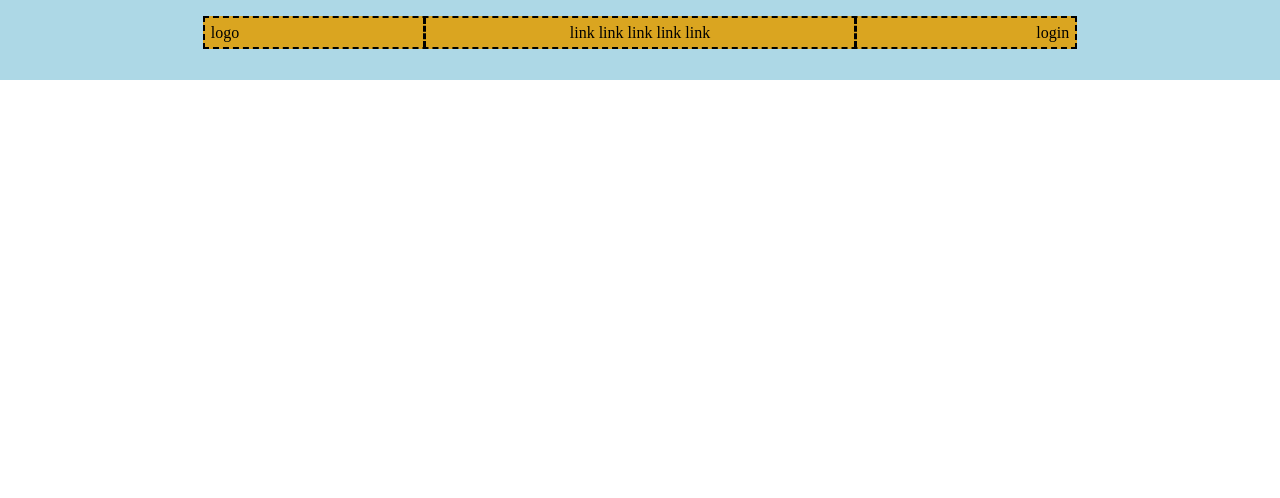
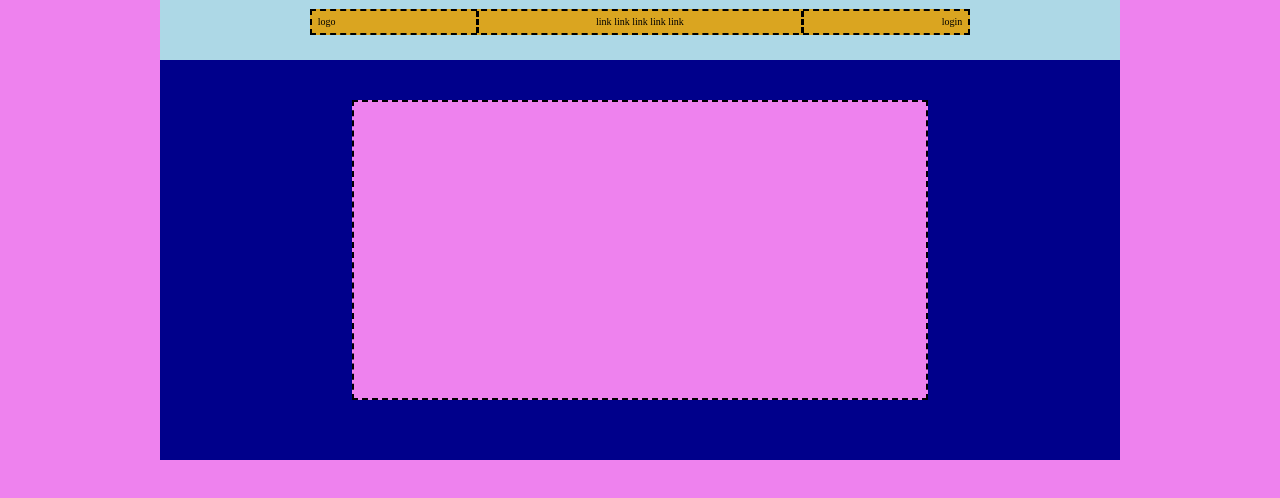
Before and after one commit to giuliogallo94/htmlcss-struttura-discord, a plain HTML site: page index.html in a window 1280 px wide. Drawn offline with Linux system fonts and the light colour scheme.

Commit message:
add: title

```diff
--- a/css/style.css
+++ b/css/style.css
@@ -6,30 +6,35 @@
 }
 
 :root {
-    --nav-sec-bg: #daa520;
+    --section-height: 400px;
+    --border: 2px dashed black;
 }
-
 /* BODY */
 body {
+    background-color: #ee82ee;
     margin: 0 auto;
 }
 
 /* HEADER */
+header {
+    width: 75%;
+    margin: 0 auto;
+}
 
 /* Navbar */
 .top-page {
-    height: 80px;
+    height: 60px;
     background-color: #add8e6;
-    padding: 1rem;
+    padding: 0.55rem;
 }
 
 .navbar {
-    background-color: var(--nav-sec-bg);
+    background-color: #daa520;
     width: 70%;
     margin: 0 auto;
-    border: 2px dashed black;
+    border: var(--border);
     display: flex;
-
+    font-size: x-small;
 }
 
 .logo {
@@ -58,3 +63,18 @@ li {
     text-align: right;
     padding: 0.35rem;
 }
+
+/* Title */
+.title {
+    background-color: #00008b;
+    min-height: var(--section-height);
+    padding-top: 2.5rem;
+}
+
+.pink-box {
+    background-color: #ee82ee;
+    width: 60%;
+    margin: 0 auto;
+    min-height: 300px;
+    border: var(--border);
+}
--- a/index.html
+++ b/index.html
@@ -32,8 +32,8 @@
         </div>
         <!-- /Navbar -->
         <!-- Title -->
-        <div>
-
+        <div class="title">
+            <div class="pink-box"></div>
         </div>
         <!-- /Title -->
 
```
